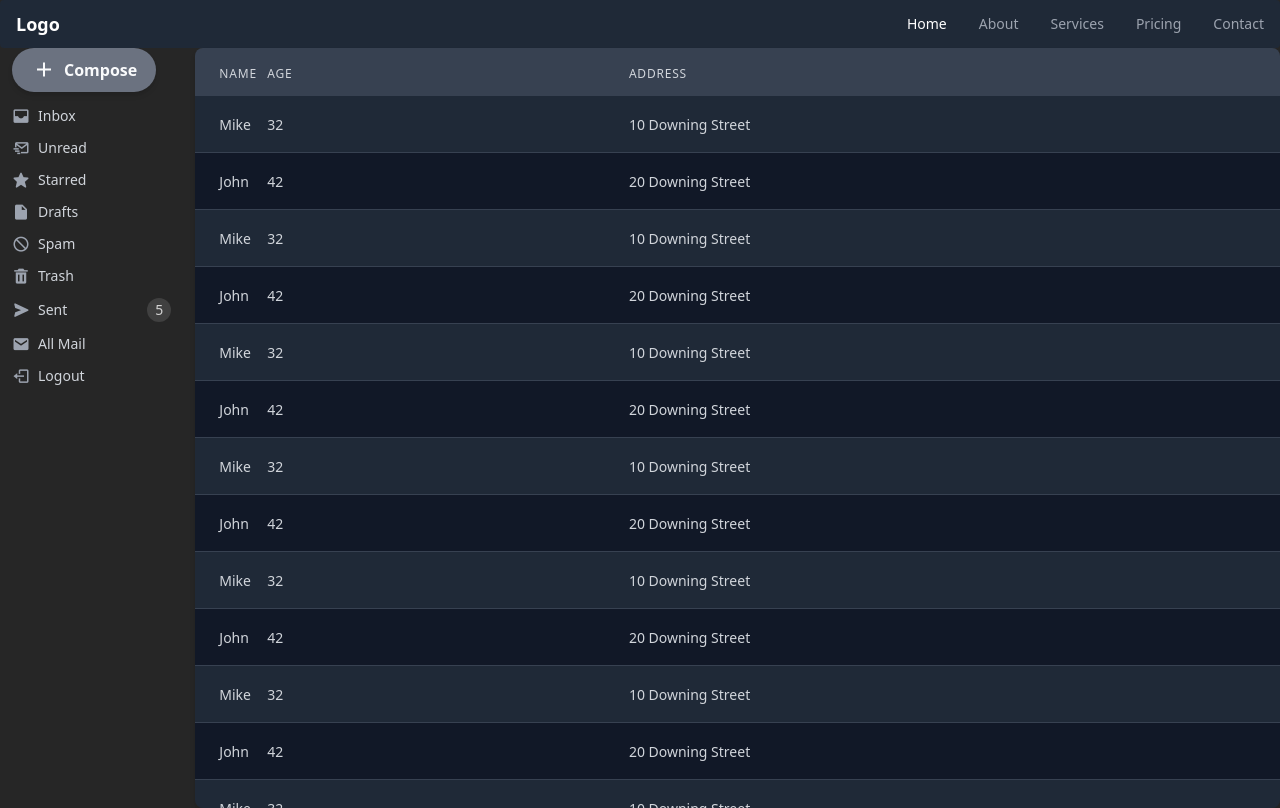
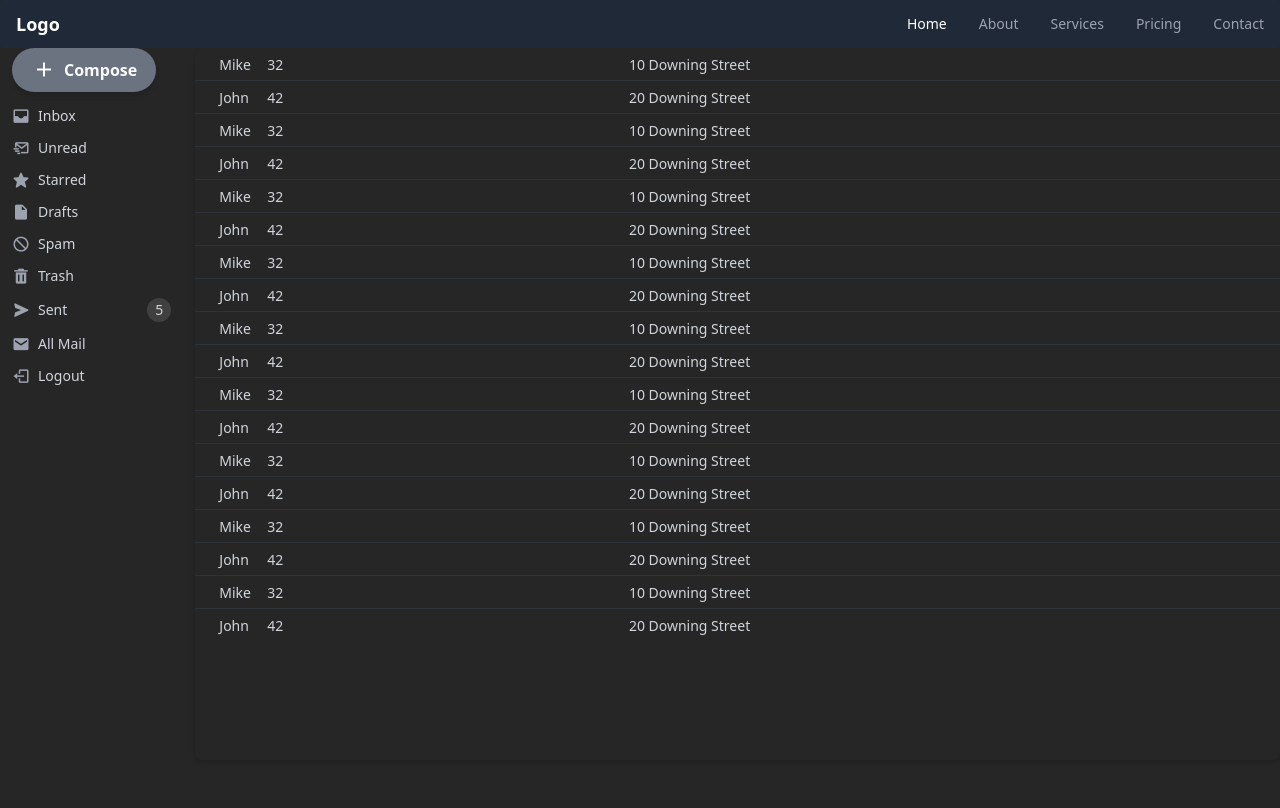
Before and after one commit to edadma/react-tailwind, a React (Create React App) app: page / in a window 1280 px wide. Built offline with nearby package versions, Linux system fonts and the light colour scheme.

Commit message:
improve Table

```diff
--- a/src/Card.tsx
+++ b/src/Card.tsx
@@ -1,6 +1,6 @@
 import React from 'react'
 import { colorClass, optionProps, padClass, useTheme } from './ThemeProvider'
-import { Color } from './types'
+import { Color, Pad } from './types'
 
 interface CardProps
   extends React.DetailedHTMLProps<React.HTMLAttributes<HTMLDivElement>, HTMLDivElement> {
@@ -9,7 +9,7 @@ interface CardProps
   shadow?: boolean
   fit?: boolean
   bg?: Color
-  pad?: number
+  pad?: Pad
 }
 
 export const Card: React.FC<CardProps> = (props) => {
--- a/src/Email.tsx
+++ b/src/Email.tsx
@@ -171,9 +171,11 @@ export const Email: React.FC = () => {
               trHead="flex w-full"
               tbody="w-full overflow-y-auto flex flex-col h-[calc(100vh-88px)]"
               trBody="flex w-full"
-              // header={false}
+              header={false}
+              padBody={1}
               striped
               hoverable
+              color="none"
               columns={columns}
               data={data}
             />
--- a/src/Table.tsx
+++ b/src/Table.tsx
@@ -1,7 +1,7 @@
 import React, { FC, ReactNode } from 'react'
-import { optionProps, useTheme } from './ThemeProvider'
+import { colorClass, optionProp, optionProps, padClass, useTheme } from './ThemeProvider'
 import { Text } from './Text'
-import { Align } from './types'
+import { Align, Color, Pad } from './types'
 
 export type TableCellRenderer = (data: any, record?: any, index?: string) => ReactNode // todo: should 'index' be the property name of 'data'?
 
@@ -25,11 +25,13 @@ interface TableProps
   striped?: boolean
   hoverable?: boolean
   header?: boolean
+  padHead?: Pad
+  padBody?: Pad
   thead?: string
   tbody?: string
   trHead?: string
   trBody?: string
-  color?: string
+  color?: Color
 }
 
 const DEFAULT_CELL_RENDERER: TableCellRenderer = (data) => <Text>{data}</Text>
@@ -45,6 +47,8 @@ export const Table: FC<TableProps> = (props) => {
     striped,
     hoverable,
     header = true,
+    padHead,
+    padBody,
     thead,
     tbody,
     trHead,
@@ -66,12 +70,24 @@ export const Table: FC<TableProps> = (props) => {
       {...other}
     >
       {header && (
-        <thead className={`${theme.component.table.style.thead} ${thead || ''}`}>
+        <thead
+          className={`${theme.component.table.style.thead} ${colorClass(
+            theme,
+            'table',
+            color,
+            'thead'
+          )} ${thead || ''}`}
+        >
           <tr className={trHead || ''}>
             {columns.map(({ title, index, key, th }, ind) => (
               <th
                 scope="col"
-                className={`${theme.component.table.style.th} ${th || ''}`}
+                className={`${theme.component.table.style.th} ${padClass(
+                  theme,
+                  'table',
+                  padHead,
+                  'padHead'
+                )} ${th || ''}`}
                 key={key || index.toString()}
               >
                 {typeof title === 'string' ? <Text size="xs">{title}</Text> : title}
@@ -83,20 +99,36 @@ export const Table: FC<TableProps> = (props) => {
       <tbody className={`${theme.component.table.style.tbody} ${tbody || ''}`}>
         {data.map((record, row) => (
           <tr
-            className={`${trBody || ''} ${optionProps(
-              theme,
-              props,
-              'table',
-              // 'border',
-              'hoverable'
-            )} ${
+            className={`${trBody || ''} ${
+              optionProp(theme, props, 'table', 'hoverable')
+                ? colorClass(
+                    theme,
+                    'table',
+                    color,
+                    'hover',
+                    'hover:bg-gray-200 dark:hover:bg-gray-700'
+                  )
+                : ''
+            } ${
               striped ? theme.component.table.style.trStriped : theme.component.table.style.tr
-            } ${row < data.length - 1 ? theme.component.table.style.horizontalDividers : ''}`}
+            } ${colorClass(theme, 'table', color, striped ? 'trStriped' : 'tr')} ${
+              row < data.length - 1
+                ? `${theme.component.table.style.horizontalDividers} ${colorClass(
+                    theme,
+                    'table',
+                    color,
+                    'horizontalDividers',
+                    'border-gray-300 dark:border-gray-700/50'
+                  )}`
+                : ''
+            }`}
             key={record.key || row.toString()}
           >
             {columns.map(({ index, key, td }, col) => (
               <td
-                className={`${td || ''} ${theme.component.table.style.td}`}
+                className={`${td || ''} ${padClass(theme, 'table', padBody, 'padBody')} ${
+                  theme.component.table.style.td
+                }`}
                 key={key || col.toString()}
               >
                 {(columns[col].render ? columns[col].render! : DEFAULT_CELL_RENDERER)(
--- a/src/ThemeProvider.tsx
+++ b/src/ThemeProvider.tsx
@@ -1,5 +1,5 @@
 import React, { useContext, useState } from 'react'
-import { Align, Color, Size, Weight } from './types'
+import { Align, Color, Pad, Size, Weight } from './types'
 import { DefaultTheme } from './themes/DefaultTheme'
 
 export const optionProps = (theme: any, props: any, component: string, ...options: string[]) => {
@@ -16,15 +16,15 @@ export const optionProps = (theme: any, props: any, component: string, ...option
   return options
     .map((option) => {
       const style = theme.component[component].options[option]
-      const selected =
-        extensibleProps[option] !== undefined
-          ? extensibleProps[option]
-          : theme.component[component].default[option]
+      const selected = optionProp(theme, extensibleProps, component, option)
 
       return Array.isArray(style) ? style[selected ? 0 : 1] : selected ? style : ''
     })
     .join(' ')
 }
+
+export const optionProp = (theme: any, props: any, component: string, option: string) =>
+  props[option] !== undefined ? props[option] : theme.component[component].default[option]
 
 export const SET_THEME: SetTheme = {
   theme: DefaultTheme,
@@ -48,8 +48,17 @@ export const ThemeProvider: React.FC<{ value?: any }> = ({ children, value }) =>
   return <ThemeContext.Provider value={{ theme, setTheme }}>{children}</ThemeContext.Provider>
 }
 
-export const colorClass = (theme: any, component: string, color: Color | undefined, elem: string) =>
-  theme.component[component].color[color || theme.component[component].default.color][elem]
+export const colorClass = (
+  theme: any,
+  component: string,
+  color: Color | undefined,
+  elem: string,
+  none?: string
+) => {
+  const c = color || theme.component[component].default.color
+
+  return c === 'none' ? none || '' : theme.component[component].color[c][elem]
+}
 
 export const sizeClass = (theme: any, component: string, size: Size | undefined, elem: string) =>
   theme.size[size || theme.component[component].default.size][elem]
@@ -86,5 +95,13 @@ const padClasses: any = {
   15: 'p-15',
 }
 
-export const padClass = (theme: any, component: string, pad: number | undefined) =>
-  padClasses[pad || theme.component[component].default.pad] // todo: it should be possible for 'pad' to be null as well as undefined, where null means no padding class; and it should be possible for default.pad to be null as well with the same meaning
+export const padClass = (
+  theme: any,
+  component: string,
+  pad: Pad | undefined,
+  property?: string
+) => {
+  const p = pad !== undefined ? pad : theme.component[component].default[property || 'pad']
+
+  return padClasses[p || ''] // p could be null
+}
--- a/src/themes/DefaultTheme.ts
+++ b/src/themes/DefaultTheme.ts
@@ -187,7 +187,6 @@ export const DefaultTheme = {
         error: {
           div: 'bg-red-200 dark:bg-red-300',
         },
-        none: { div: '' },
       },
       options: {
         rounded: 'rounded-lg',
@@ -264,7 +263,6 @@ export const DefaultTheme = {
         success: { div: 'bg-green-200 dark:bg-green-300' },
         warning: { div: 'bg-yellow-200 dark:bg-yellow-300' },
         error: { div: 'bg-red-200 dark:bg-red-300' },
-        none: { div: '' },
       },
       default: {
         cols: 12,
@@ -506,16 +504,68 @@ export const DefaultTheme = {
     table: {
       style: {
         table: 'overflow-hidden',
-        thead: 'bg-gray-100 dark:bg-gray-700',
-        th: 'py-3 px-6 tracking-wider text-left uppercase',
-        tr: 'bg-white dark:bg-gray-800',
-        trStriped: 'odd:bg-white even:bg-gray-50 odd:dark:bg-gray-800 even:dark:bg-gray-900',
+        thead: '',
+        th: 'px-6 tracking-wider text-left uppercase',
         tbody: '',
-        horizontalDividers: 'border-b dark:border-gray-700',
-        td: 'py-4 px-6 whitespace-nowrap',
+        tr: '',
+        trStriped: '',
+        horizontalDividers: 'border-b',
+        td: 'px-6 whitespace-nowrap',
+      },
+      color: {
+        primary: {
+          thead: 'bg-gray-100 dark:bg-gray-700',
+          tr: 'bg-white dark:bg-gray-800',
+          trStriped: 'odd:bg-white even:bg-gray-50 odd:dark:bg-gray-800 even:dark:bg-gray-900',
+          hover: 'hover:bg-gray-200 dark:hover:bg-gray-700',
+          horizontalDividers: 'border-gray-300 dark:border-gray-700',
+        },
+        secondary: {
+          thead: 'bg-blue-100 dark:bg-blue-700',
+          tr: 'bg-white dark:bg-blue-800',
+          trStriped: 'odd:bg-white even:bg-blue-50 odd:dark:bg-blue-800 even:dark:bg-blue-900',
+          hover: 'hover:bg-blue-200 dark:hover:bg-blue-700',
+          horizontalDividers: 'border-blue-300 dark:border-blue-700',
+        },
+        regular: {
+          thead: 'bg-gray-100 dark:bg-gray-700/50',
+          tr: 'bg-white dark:bg-gray-800',
+          trStriped:
+            'odd:bg-white even:bg-gray-50 odd:dark:bg-gray-800/50 even:dark:bg-gray-900/50',
+          hover: 'hover:bg-gray-200 dark:hover:bg-gray-700',
+          horizontalDividers: 'border-gray-300 dark:border-gray-700/50',
+        },
+        info: {
+          thead: 'bg-blue-100 dark:bg-blue-700/50',
+          tr: 'bg-white dark:bg-blue-800',
+          trStriped:
+            'odd:bg-white even:bg-blue-50 odd:dark:bg-blue-800/50 even:dark:bg-blue-900/50',
+          hover: 'hover:bg-blue-200 dark:hover:bg-blue-700',
+          horizontalDividers: 'border-blue-300 dark:border-blue-700/50',
+        },
+        success: {
+          thead: 'bg-gray-100 dark:bg-gray-700',
+          tr: 'bg-white dark:bg-gray-800',
+          trStriped: 'odd:bg-white even:bg-gray-50 odd:dark:bg-gray-800 even:dark:bg-gray-900',
+          hover: 'hover:bg-gray-200 dark:hover:bg-gray-700',
+          horizontalDividers: 'border-gray-300 dark:border-gray-700',
+        },
+        warning: {
+          thead: 'bg-gray-100 dark:bg-gray-700',
+          tr: 'bg-white dark:bg-gray-800',
+          trStriped: 'odd:bg-white even:bg-gray-50 odd:dark:bg-gray-800 even:dark:bg-gray-900',
+          hover: 'hover:bg-gray-200 dark:hover:bg-gray-700',
+          horizontalDividers: 'border-gray-300 dark:border-gray-700',
+        },
+        error: {
+          thead: 'bg-gray-100 dark:bg-gray-700',
+          tr: 'bg-white dark:bg-gray-800',
+          trStriped: 'odd:bg-white even:bg-gray-50 odd:dark:bg-gray-800 even:dark:bg-gray-900',
+          hover: 'hover:bg-gray-200 dark:hover:bg-gray-700',
+          horizontalDividers: 'border-gray-300 dark:border-gray-700',
+        },
       },
       options: {
-        hoverable: 'hover:bg-gray-200 dark:hover:bg-gray-700',
         rounded: 'rounded-lg',
         shadow: 'shadow-md',
       },
@@ -523,6 +573,9 @@ export const DefaultTheme = {
         hoverable: false,
         rounded: true,
         shadow: true,
+        color: 'regular',
+        padHead: 3,
+        padBody: 4,
       },
     },
     sider: {
--- a/src/types.ts
+++ b/src/types.ts
@@ -22,6 +22,7 @@ export type Color =
   | 'success'
   | 'warning'
   | 'error'
+  | 'none'
 
 export type Weight =
   | 'thin'
@@ -35,3 +36,5 @@ export type Weight =
   | 'black'
 
 export type Align = 'left' | 'center' | 'right' | 'justify'
+
+export type Pad = 0 | 1 | 2 | 3 | 4 | 5 | 6 | 7 | 8 | 9 | 10 | 11 | 12 | 13 | 14 | 15 | null
```
